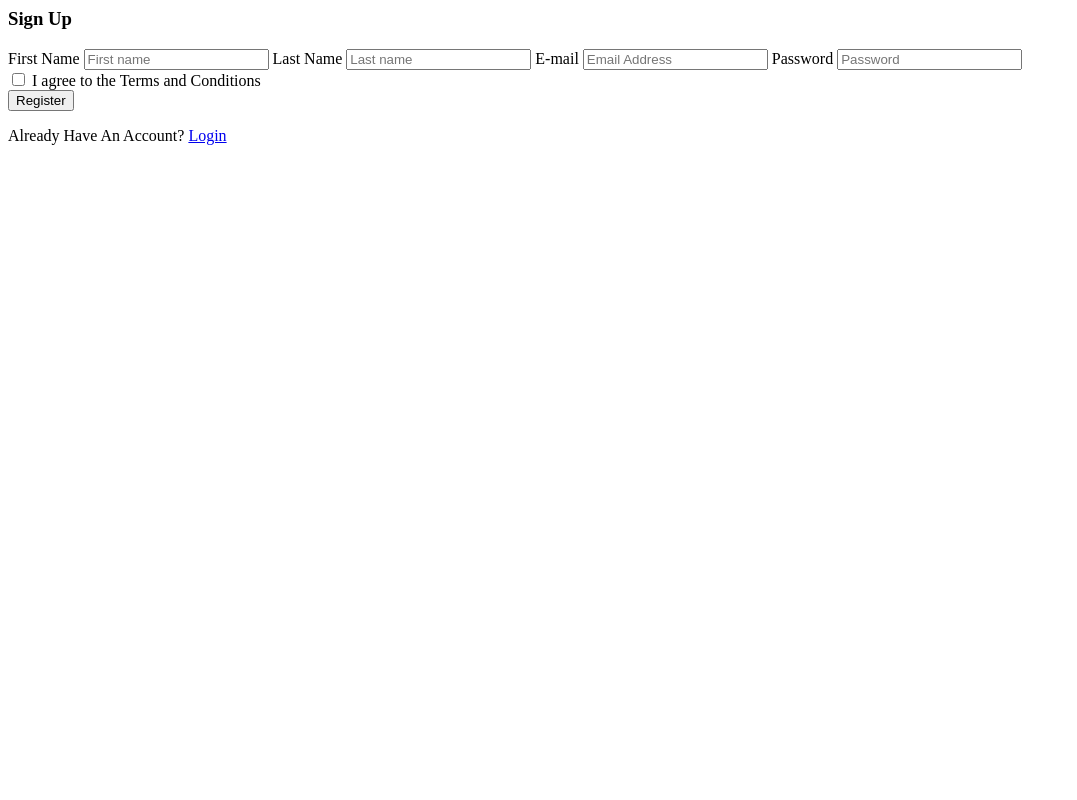
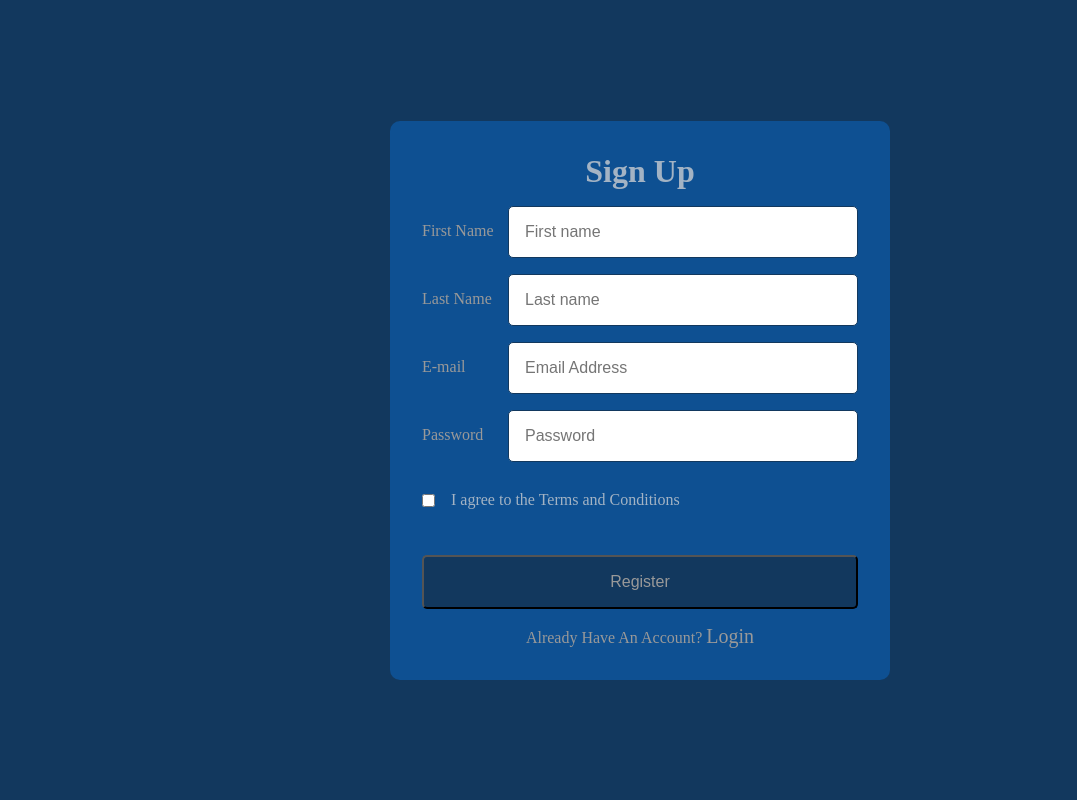
Before and after one commit to Quizolia/quizolia, a Flask app: page /signup in a window 1280 px wide. Shown: the whole page, without its empty margins (0-1077 px from the left). Run offline with Flask 3, Linux system fonts and the light colour scheme; some web fonts are replaced.

Commit message:
feat: add styling to signup page

```diff
--- /dev/null
+++ b/static/css/signup.css
@@ -0,0 +1,106 @@
+* {
+    margin: 0;
+    padding: 0;
+    box-sizing: border-box;
+}
+
+body {
+    background-color: #12385e;
+    display: flex;
+    justify-content: center;
+    align-items: center;
+    height: 100vh;
+    color: #999;
+}
+
+.form__container {
+    background-color: #0e5092;
+    padding: 2rem;
+    border-radius: 10px;
+    width: 100%;
+    max-width: 500px;
+    text-align: center;
+}
+
+.form__container h3 {
+    font-size: 2rem;
+    font-weight: 600;
+    margin-bottom: 1rem;
+    color: #a3b3c4;
+}
+
+.form__container label {
+    font-size: 1rem;
+    font-weight: 500;
+    color: #999;
+    margin-top: 1rem;
+}
+
+.form__container input {
+    width: 100%;
+    max-width: 350px;
+    padding: 1rem;
+    margin-bottom: 1rem;
+    border: 1px solid #12385e;
+    border-radius: 5px;
+    font-size: 1rem;
+    color:#999;
+}
+
+.form__labelinput {
+    display: flex;
+    justify-content: space-between;
+}
+
+.form__terms {
+    display: flex;
+    align-items: center;
+    margin-bottom: 2rem;
+}
+
+.form__terms input {
+    width: auto;
+    margin-right: 1rem;
+    margin-top: 1rem;
+}
+
+.form__terms label {
+    margin-bottom: 0;
+    margin-top: 0;
+    font-size: 1rem;
+    color: #a3b3c4;
+}
+
+.form__submit button {
+    width: 100%;
+    padding: 1rem;
+    background-color: #12385e;
+    color: #999;
+    border-radius: 5px;
+    font-size: 1rem;
+    font-weight: 500;
+    cursor: pointer;
+    transition: 0.3s ease;
+}
+
+.form__submit button:hover {
+    background-color: #2764a1;
+}
+
+.form__submit p {
+    margin-top: 1rem;
+    font-size: 1rem;
+    color: #999;
+}
+
+.form__submit a {
+    color: #999;
+    text-decoration: none;
+    font-size: 1.25rem;
+    font-weight: 500;
+}
+
+.form__submit a:hover {
+    text-decoration: underline;
+    color: #666;
+}
--- a/templates/signup.html
+++ b/templates/signup.html
@@ -11,23 +11,32 @@
             href="https://fonts.googleapis.com/css2?family=Faustina:wght@300;400;500;600;700;800&display=swap"
             rel="stylesheet"
         />
+        <link rel="stylesheet" href="../static/css/signup.css">
     </head>
 
     <body>
         <form action="/signup" method="post" class="form__container">
             <h3>Sign Up</h3>
             <!-- div class="msg">{{ msg }}</!-->
+            <div class="form__labelinput">
                 <label for="firstname">First Name</label>
                 <input name="firstname" type="text" placeholder="First name" required id="firstname">
+            </div>
 
+            <div class="form__labelinput">
                 <label for="lastname">Last Name</label>
                 <input name="lastname" type="text" placeholder="Last name" required id="lastname">
+            </div>
 
+            <div class="form__labelinput">
                 <label for="mail">E-mail</label>
                 <input name="email" type="email" placeholder="Email Address" required id="mail">
+            </div>
 
+            <div class="form__labelinput">
                 <label for="password">Password</label>
                 <input name="password" type="password" placeholder="Password" required id="password">
+            </div>
 
             <div class="form__terms">
             <input name="terms_and_conditions" type="checkbox" required id="terms"/>
```
Lines whose indentation alone changed are shown as unchanged.
